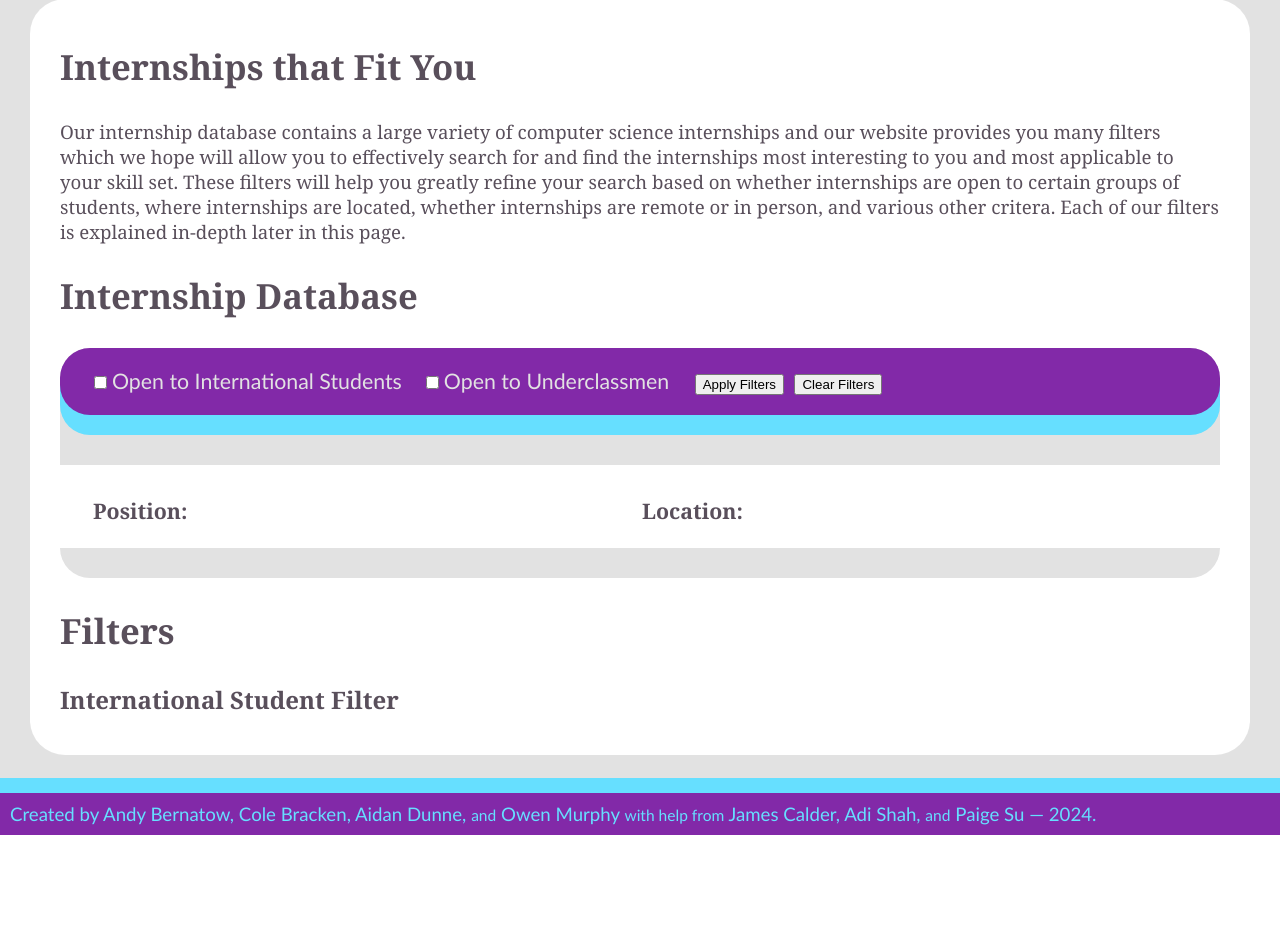
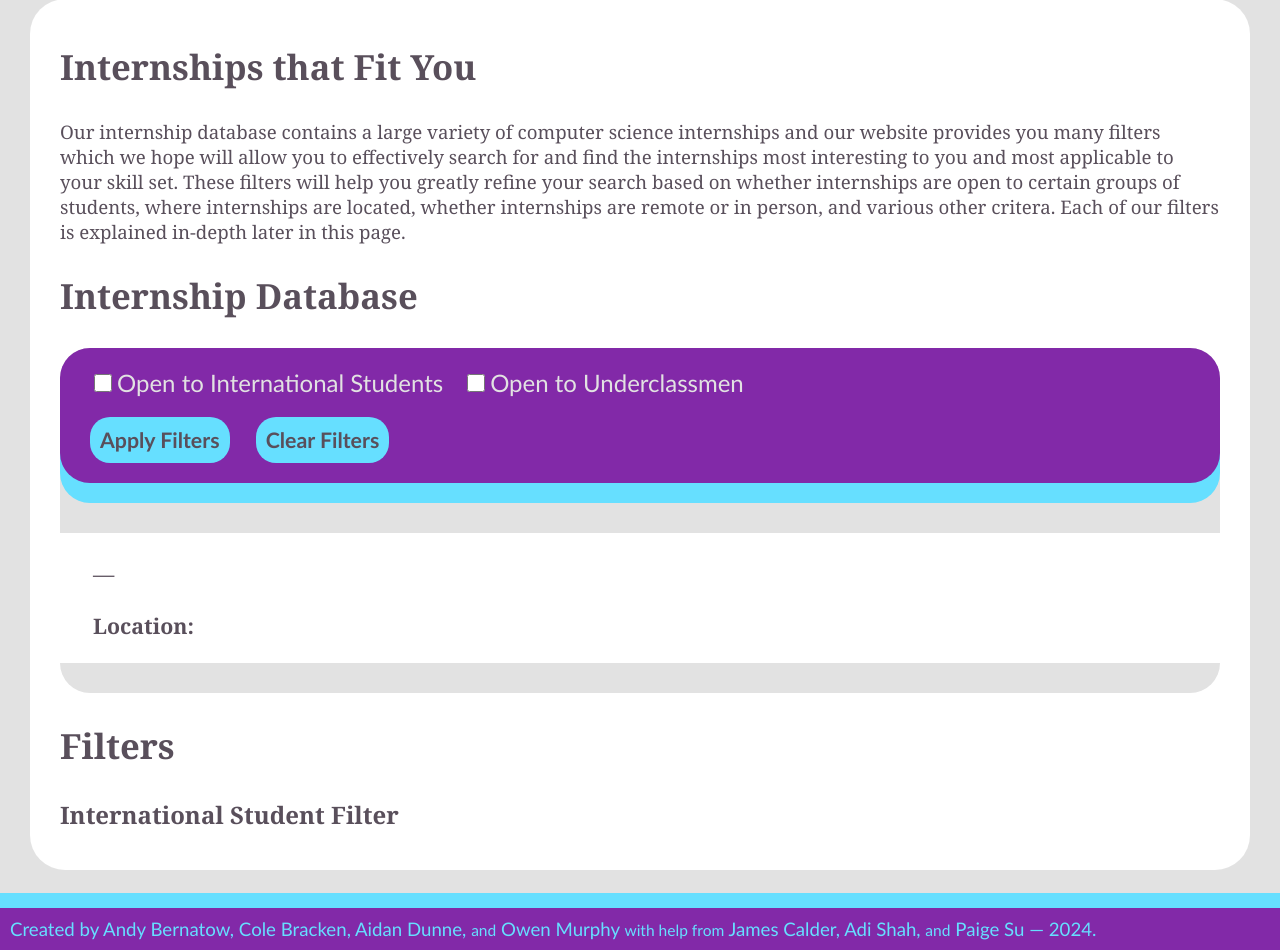
Before and after one commit to aidan-dunne/sweProject, a PHP site: page /internshipDB.php in a window 1280 px wide. Shown: the part 294-1244 px from the top of the page. Before the commit the page ends 1129 px from the top, so only its background shows below. Run offline with PHP 8.4, Linux system fonts and the light colour scheme; the visitor is signed in with stand-in values (Sample User, id 1); data that the repository does not hold is empty; some libraries are stand-ins or nearby versions.

Commit message:
Internship db page functionality and most styles complete

```diff
--- a/internshipDB.php
+++ b/internshipDB.php
@@ -44,13 +44,17 @@
 			//Do nothing -- database has already been loaded during the current browser session
 		}
 		else {
+			//Retrieving the number of items in our database's "internships" table
+			const sizeSnapshot = await get(ref(db, "internships"));
+			const tableSize = sizeSnapshot.size;
+
 			/*
 			Each time the get() method is called, the "await" keyword must be used in order to force the storing variable to wait until the object is loaded.
 			The get() method is asynchronous, meaning that if the "await" keyword is not used, it will return an object Promise rather than the desired data
 			(an object Promise is essentially a reference to an object which as not yet loaded). This step is what allows the actual info returned to be
 			accessed throughout the program (the onValue method returns a value only usable within its scope).
 			*/
-			for (let i = 0; i < 8; i++) { //Retrieving all database data and storing it for later conversion to json format
+			for (let i = 0; i < tableSize; i++) { //Retrieving all database data and storing it for later conversion to json format
 				let company = (await get(ref(db, "internships/" + i + "/company"))).val();
 				let name = (await get(ref(db, "internships/" + i + "/job name"))).val();
 				let citizenship = (await get(ref(db, "internships/" + i + "/citizenship"))).val();
@@ -160,6 +164,7 @@
 
 					//Finish creating filter selection form
 					echo <<< MULTILINE
+						<br>
 						<input type='submit' value='Apply Filters'>
 						<input type='submit' value='Clear Filters' name='filterCLEARALL'>
 						</form>
@@ -167,7 +172,7 @@
 					MULTILINE;
 				}
 				else { //If the database has not been loaded during the current browser session, a loading indicator is displayed
-					echo "<p id='dbPageLoading'>Loading...</p>";
+					echo "<img src='images/loadingTest.gif'></img>";
 				}
 
 				//Sorting internships alphabetically by company name
@@ -274,16 +279,29 @@
 								echo <<< MULTILINE
 									<table class='dbTable'>
 										<tr>
-											<td colspan='2'><h3>$com</h3></td>
+											<td><h3>$com<span class='internshipPosition'> &mdash; $nam</span></h3></td>
 										</tr>
 										<tr>
-											<td colspan='2'><a href='$lnk' target='_blank' rel='noreferrer noopener'>$com</a></td>
+											<td class='linkRow'><a href='$lnk' target='_blank' rel='noreferrer noopener'>$com</a></td>
 										</tr>
 										<tr>
-											<td><b>Position:</b> $nam</td>
 											<td><b>Location:</b> $loc</td>
 										</tr>
-									</table>
+										<tr>
+											<td class='filterSat'>
+								MULTILINE;
+
+								//Displaying whether or not each internship satisfied certain selected filters
+								if (isset($_POST['filterINTL']) and $displayData[$i]['INTL']) {
+									echo "<p class='INTL'>Open to International Students</p>";
+								}
+
+								if (isset($_POST['filterUCLASS']) and $displayData[$i]['UCLASS']) {
+									echo "<p class='UCLASS'>Open to Underclassmen</p>";
+								}
+
+								echo <<< MULTILINE
+									</td></tr></table>
 								MULTILINE;
 							}
 						}
@@ -298,20 +316,18 @@
 							echo <<< MULTILINE
 								<table class='dbTable'>
 									<tr>
-										<td colspan='2'><h3>$com</h3></td>
+										<td><h3>$com<span class='internshipPosition'> &mdash; $nam</span></h3></td>
 									</tr>
 									<tr>
-										<td colspan='2'><a href='$lnk' target='_blank' rel='noreferrer noopener'>$com</a></td>
+										<td class='linkRow'><a href='$lnk' target='_blank' rel='noreferrer noopener'>$com</a></td>
 									</tr>
 									<tr>
-										<td><b>Position:</b> $nam</td>
 										<td><b>Location:</b> $loc</td>
 									</tr>
 								</table>
 							MULTILINE;
 						}
 					}
-
 					echo "</section>";
 				}
 			?>
--- a/styles.css
+++ b/styles.css
@@ -187,7 +187,7 @@ tr.noPad td {
 	background-color: #8229a8;
 	border-radius: 30px;
 	color: #e2e2e2;
-	font-size: 16pt;
+	font-size: 18pt;
 	font-family: Calibri, sans-serif;
 	padding: 20px 30px 20px 30px;
 	margin: 0;
@@ -247,6 +247,63 @@ tr.noPad td {
 	padding: 0;
 }
 
-.dbTable tr td {
-	width: 50%;
+.dbTable tr td.linkRow {
+	padding-bottom: 15px;
 }
+
+.internshipPosition {
+	font-weight: normal;
+	font-size: 16pt;
+}
+
+.filterSat {
+	display: flex;
+	flex-direction: row;
+}
+
+.filterSat p {
+	border-radius: 20px;
+	color: #ffffff;
+	font-family: Calibri, sans-serif;
+	font-size: 14pt;
+	letter-spacing: -1px;
+	padding: 2px 6px 2px 6px;
+	margin: 5px 15px 0 0;
+	user-select: none;
+}
+
+.INTL {
+	background-color: #ff8484;
+}
+
+.UCLASS {
+	background-color: #ffac4d;
+}
+
+/*Database filter checkbox and button styles*/
+#dbFilters input[type="submit"] {
+	background-color: #66dfff;
+	border: none;
+	border-radius: 20px;
+	color: #594f5b;
+	font-family: Calibri, sans-serif;
+	font-size: 16pt;
+	font-weight: bold;
+	padding: 10px;
+	margin-right: 20px;
+	margin-top: 20px;
+}
+
+#dbFilters input[type="submit"]:hover {
+	background-color: #ffffff;
+}
+
+input[type="checkbox"] {
+	accent-color: #66dfff;
+	height: 18px;
+	width: 18px;
+}
+
+#dbFilters label:hover {
+	color: #ffffff;
+}
```
Also changed, not shown: images/loadingTest.gif (added).
